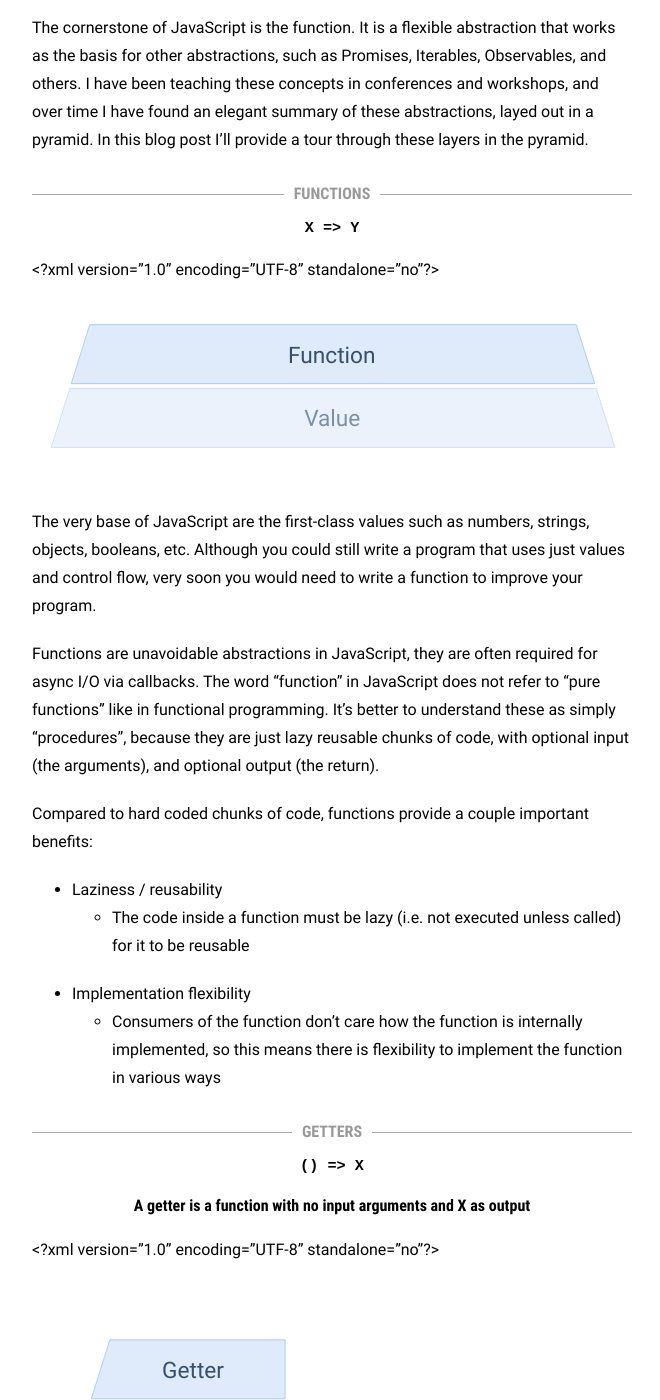
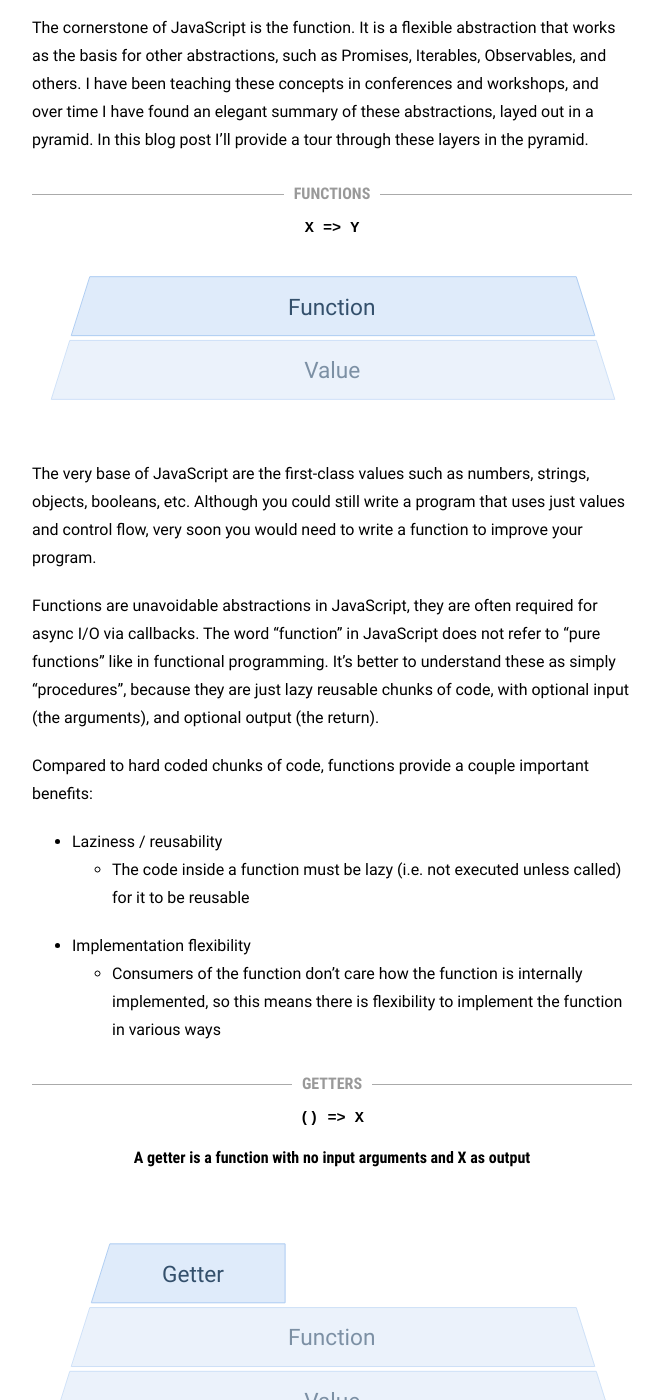
Before and after one commit to staltz/staltz.com, a Jekyll site: the page built from _posts/2018-12-18-javascript-getter-setter-pyramid.md, in a window 1280 px wide and 1400 px high, scrolled down 338 px. Shown: the whole window, without its empty margins (308-968 px from the left). Built offline with Jekyll 4.4.1, drawn with Linux system fonts in a browser that asks for light colours; nearby versions of some CDN libraries; comment, search, counter and statistics services are not loaded; some of the changed text lies outside the part shown.

Commit message:
2018-12-18-javascript-getter-setter-pyramid: fix svgs

```diff
--- a/_posts/2018-12-18-javascript-getter-setter-pyramid.md
+++ b/_posts/2018-12-18-javascript-getter-setter-pyramid.md
@@ -10,7 +10,6 @@ The cornerstone of JavaScript is the function. It is a flexible abstraction that
 
 <h3 style="text-align:center"><code>X => Y</code></h3>
 
-<?xml version="1.0" encoding="UTF-8" standalone="no"?>
 <svg
    xmlns:svg="http://www.w3.org/2000/svg"
    xmlns="http://www.w3.org/2000/svg"
@@ -62,7 +61,6 @@ Compared to hard coded chunks of code, functions provide a couple important bene
 <h3 style="text-align:center"><code>() => X</code></h3>
 <h4 style="text-align:center">A getter is a function with no input arguments and X as output</h4>
 
-<?xml version="1.0" encoding="UTF-8" standalone="no"?>
 <svg
    xmlns:svg="http://www.w3.org/2000/svg"
    xmlns="http://www.w3.org/2000/svg"
@@ -165,7 +163,6 @@ It's also common to see getters being used with Promises, since Promises are kno
 <h3 style="text-align:center"><code>X => ()</code></h3>
 <h4 style="text-align:center">A setter is a function with X as input and no output</h4>
 
-<?xml version="1.0" encoding="UTF-8" standalone="no"?>
 <svg
    xmlns:svg="http://www.w3.org/2000/svg"
    xmlns="http://www.w3.org/2000/svg"
@@ -239,7 +236,6 @@ function fancyConsoleLog(str) {
 <h3 style="text-align:center"><code>() => (() => X)</code></h3>
 <h4 style="text-align:center">A getter-getter is a function with no input arguments and a getter as output</h4>
 
-<?xml version="1.0" encoding="UTF-8" standalone="no"?>
 <svg
    xmlns:svg="http://www.w3.org/2000/svg"
    xmlns="http://www.w3.org/2000/svg"
@@ -369,7 +365,6 @@ function getGetNext() {
 <h3 style="text-align:center"><code>(X => ()) => ()</code></h3>
 <h4 style="text-align:center">A setter-setter is a function with a setter as input and no output</h4>
 
-<?xml version="1.0" encoding="UTF-8" standalone="no"?>
 <svg
    xmlns:svg="http://www.w3.org/2000/svg"
    xmlns="http://www.w3.org/2000/svg"
@@ -516,7 +511,6 @@ console.log('after');
 <h3 style="text-align:center"><code>() => (() => ({done, value}))</code></h3>
 <h4 style="text-align:center">An iterable is (with some details omitted:)<br />a getter-getter of an object that describes either a value or completion</h4>
 
-<?xml version="1.0" encoding="UTF-8" standalone="no"?>
 <svg
    xmlns:svg="http://www.w3.org/2000/svg"
    xmlns="http://www.w3.org/2000/svg"
@@ -739,7 +733,6 @@ for (let x of oddNums()) {
 <h3 style="text-align:center"><code>(X => (), Err => ()) => ()</code></h3>
 <h4 style="text-align:center">A promise is (with some details omitted:)<br />a setter of two setters, with additional guarantees</h4>
 
-<?xml version="1.0" encoding="UTF-8" standalone="no"?>
 <svg
    xmlns:svg="http://www.w3.org/2000/svg"
    xmlns="http://www.w3.org/2000/svg"
@@ -922,7 +915,6 @@ console.log('after Promise.then');
 <h3 style="text-align:center"><code>(X => (), Err => (), () => ()) => ()</code></h3>
 <h4 style="text-align:center">An observable is (with some details omitted:)<br />a setter of three setters, with additional guarantees</h4>
 
-<?xml version="1.0" encoding="UTF-8" standalone="no"?>
 <svg
    xmlns:svg="http://www.w3.org/2000/svg"
    xmlns="http://www.w3.org/2000/svg"
@@ -1133,7 +1125,6 @@ setTimeout(() => {
 <h3 style="text-align:center"><code>() => (() => Promise<{done, value}>)</code></h3>
 <h4 style="text-align:center">An async iterable is (with some details omitted:)<br />like an iterable that yields promises of values</h4>
 
-<?xml version="1.0" encoding="UTF-8" standalone="no"?>
 <svg
    xmlns:svg="http://www.w3.org/2000/svg"
    xmlns="http://www.w3.org/2000/svg"
@@ -1439,7 +1430,6 @@ main();
 
 Writing the above code example with none of the abstractions in the Getter-Setter Pyramid requires more amount of code, which is also harder to read. Using operators and new syntax sugar features is how you can take advantage of these special cases of the function to do more with less code, without sacrificing readability.
 
-<?xml version="1.0" encoding="UTF-8" standalone="no"?>
 <svg
    xmlns:svg="http://www.w3.org/2000/svg"
    xmlns="http://www.w3.org/2000/svg"
```
